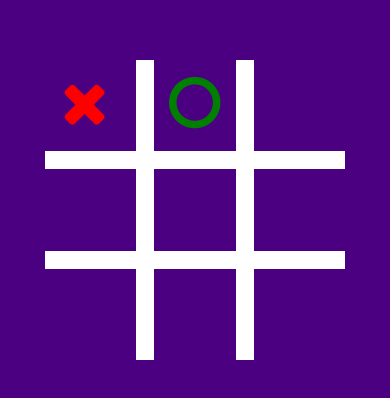
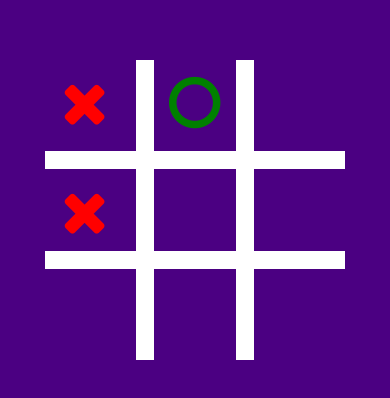
Before and after one commit to benndip/ReactApp, a React Native app: screen / in a window 390 px wide. Shown: the part 212-610 px from the top of the page. Built offline with nearby package versions, Linux system fonts and the light colour scheme.

Commit message:
Edited App

```diff
--- a/App.js
+++ b/App.js
@@ -40,7 +40,11 @@ export default class App extends React.Component{
         </View>
 
         <View style={{flexDirection:'row'}}>
-        <TouchableOpacity><View style={[styles.tile,{borderLeftWidth:0}]}></View></TouchableOpacity>
+        <TouchableOpacity>
+          <View style={[styles.tile,{borderLeftWidth:0}]}>
+          <Icon name="close" style={styles.tilex} />
+          </View>
+          </TouchableOpacity>
         <TouchableOpacity><View style={styles.tile}></View></TouchableOpacity>
         <TouchableOpacity><View style={[styles.tile,{borderRightWidth:0}]}></View></TouchableOpacity>
         </View>
```
